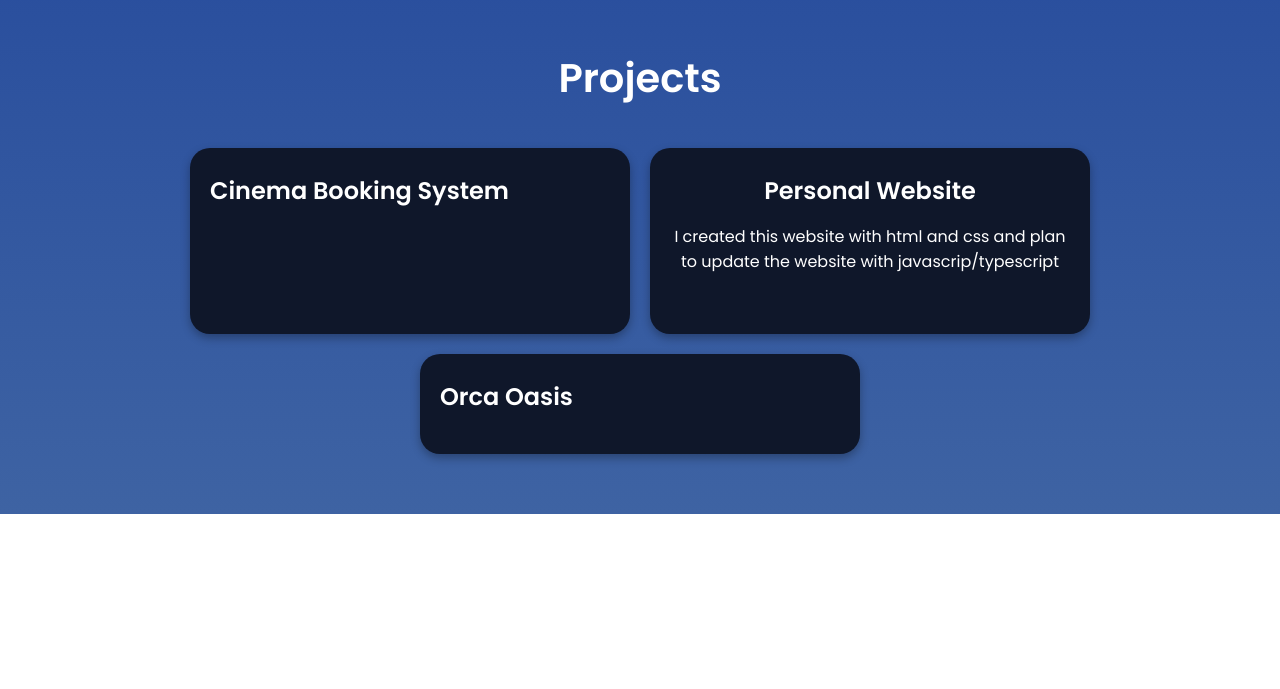
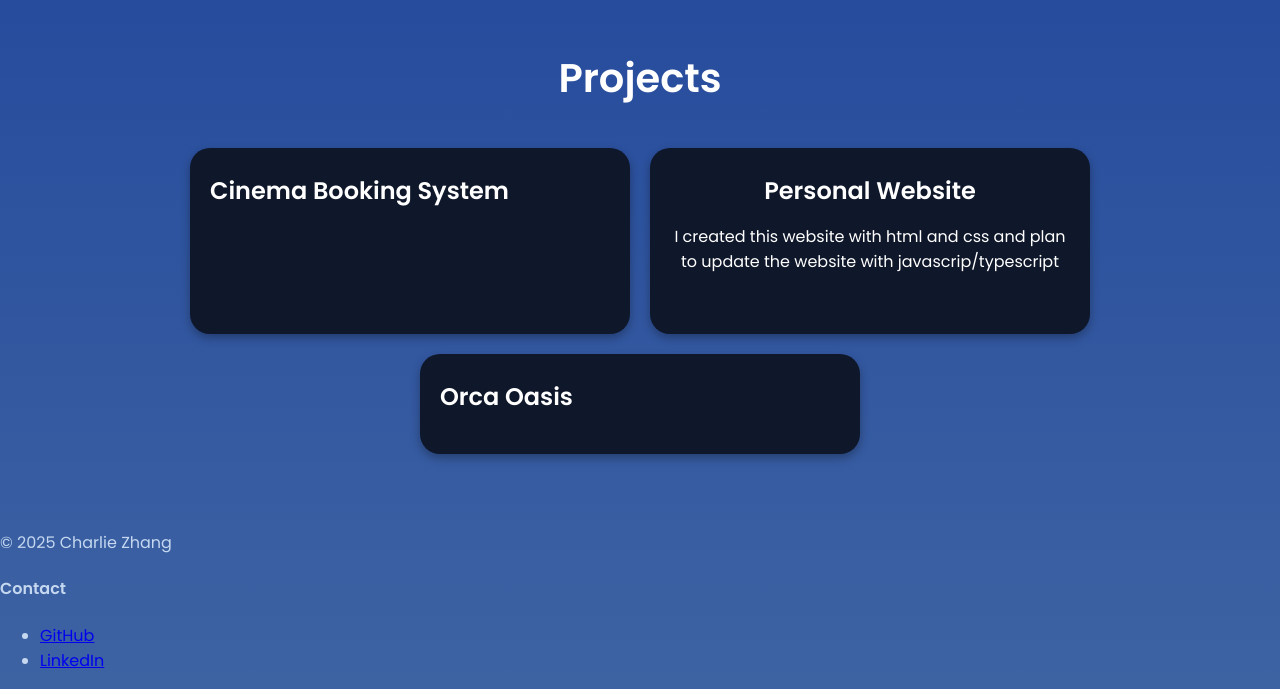
Before and after one commit to Zhang-Charlie/Zhang-Charlie.github.io, a plain HTML site: page index.html in a window 1280 px wide. Shown: the part 845-1534 px from the top of the page. Before the commit the page ends 1359 px from the top, so only its background shows below. Drawn offline with Linux system fonts and the light colour scheme.

Commit message:
Added footer and contact

```diff
--- a/index.html
+++ b/index.html
@@ -25,7 +25,6 @@
     </section>
 
     <!-- Projects -->
-     <!-- maybe put in diff file -->
      <section class="projects">
         <h2>Projects</h2>
         <div class="projects-container">
@@ -51,6 +50,20 @@
         </div>
     </section>
 
+    <footer class="footer">
+        <div class="footer-left">
+          <p>© 2025 Charlie Zhang</p>
+        </div>
+
+        <div class="footer-middle">
+          <h4>Contact</h4>
+          <ul>
+            <li><a href="https://github.com/Zhang-Charlie">GitHub</a></li>
+            <li><a href="https://www.linkedin.com/in/zhang-charlie/">LinkedIn</a></li>
+          </ul>
+        </div>
+
+      </footer>
 
 </body>
 </html>
```
